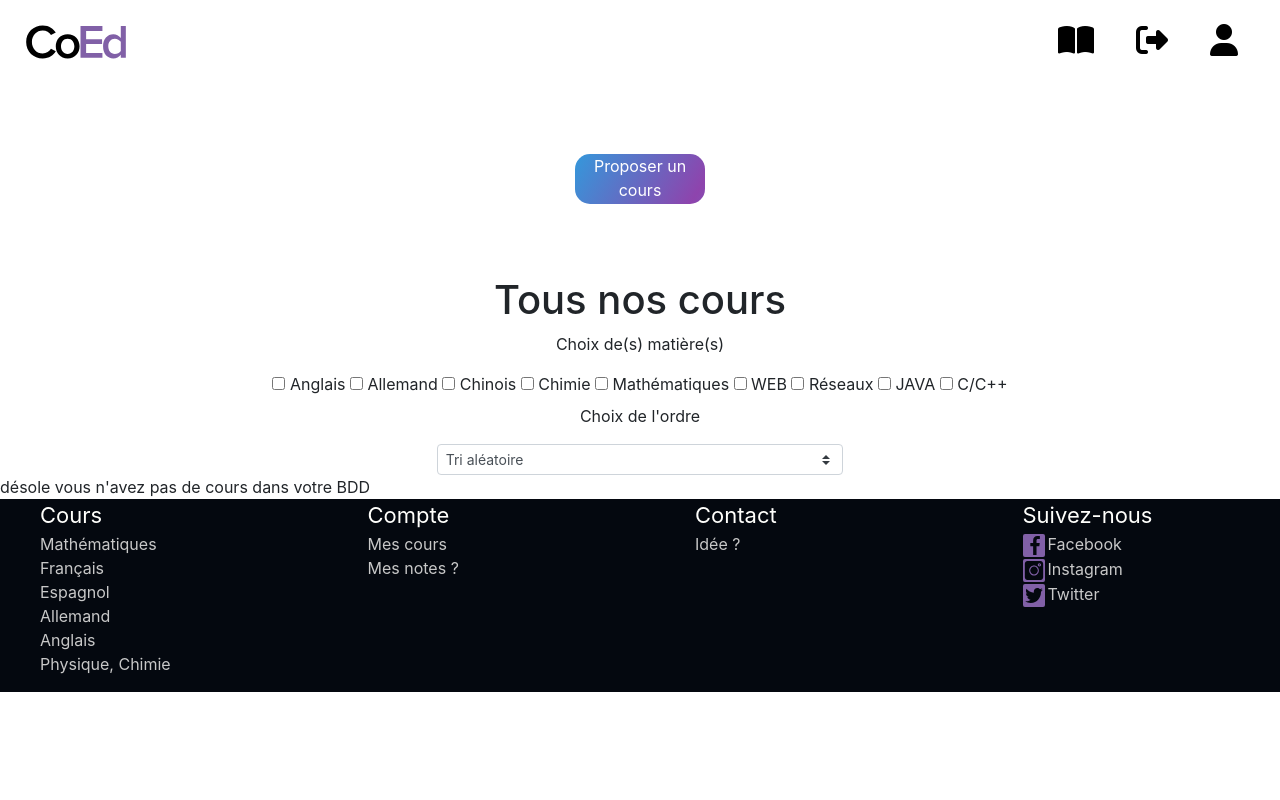
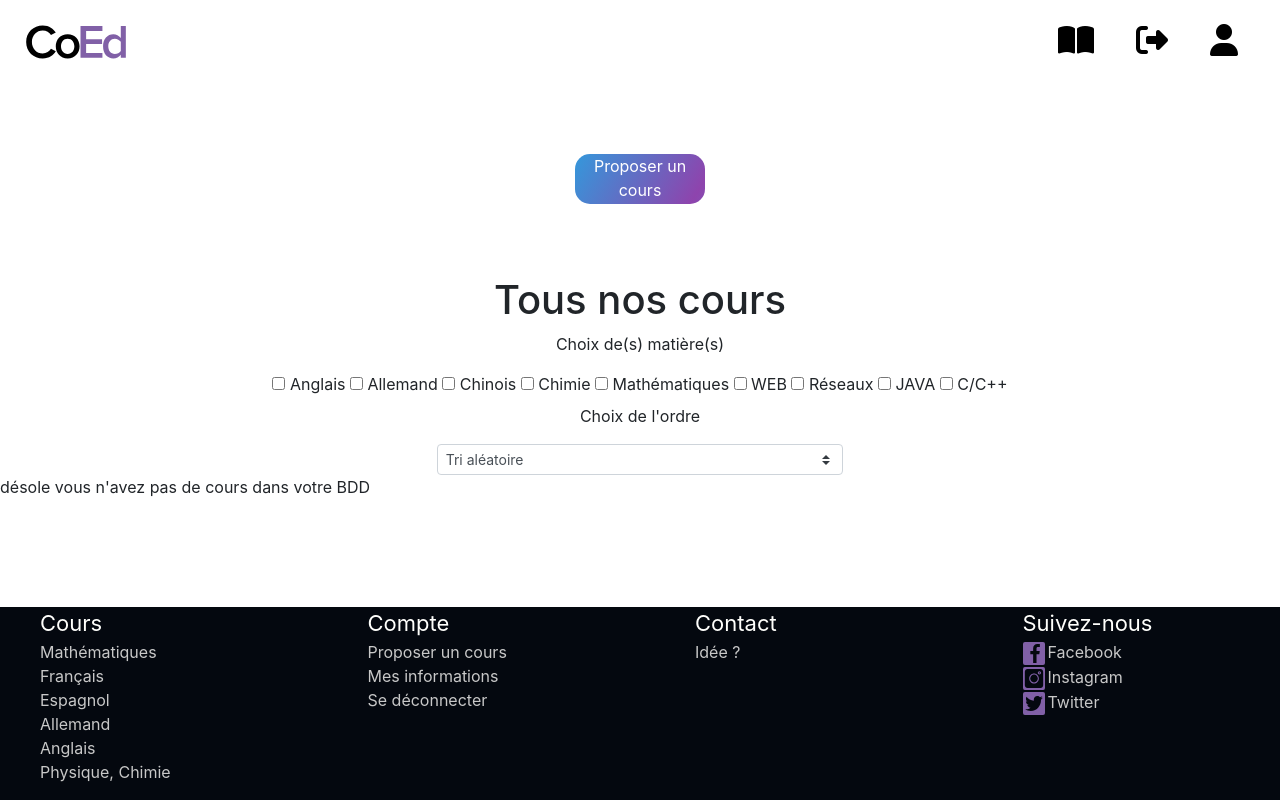
Before and after one commit to YRLJ/WEBPJT, a PHP site: page /index.php?page=cours in a window 1280 px wide. Run offline with PHP 8.4, Linux system fonts and the light colour scheme; the visitor is signed in with stand-in values (Sample User, id 1); data that the repository does not hold is empty; some libraries are stand-ins or nearby versions.

Commit message:
Fin HTML

```diff
--- a/models/footer.php
+++ b/models/footer.php
@@ -23,8 +23,14 @@
     <div class="col-sm-6 col-lg-3">
         <ul>
             <li id="first">Compte</li>
-            <li><a href="">Mes cours</a></li>
-            <li><a href="">Mes notes ?</a></li>
+            <?php if (isset($_SESSION['type']) && ($_SESSION['type'] == "admin" || $_SESSION['type'] == "user")) {
+                        echo "<li><a href=\"index.php?page=proposercours\">Proposer un cours</a></li>";
+                        echo "<li><a href=\"index.php?page=login\">Mes informations</a></li>";
+                        echo "<li><a href=\"index.php?page=logout\">Se déconnecter</a></li>";
+
+                    } else {
+                        echo "<li><a href=\"index.php?page=login\">Se connecter</a></li>";
+                    } ?>
         </ul>
     </div>
     <div class="col-sm-6 col-lg-3">
--- a/styles/stylecours.css
+++ b/styles/stylecours.css
@@ -1,5 +1,9 @@
 body h1 {
     text-align: center;
+}
+
+body {
+    overflow: hidden;
 }
 
 div.touslescours {
@@ -44,6 +48,10 @@ div.touslescours div#note {
     text-align: right;
 }
 
+div.tri {
+    overflow: hidden;
+}
+
 div.tri div p {
     text-align: center;
 }
--- a/styles/stylefooter.css
+++ b/styles/stylefooter.css
@@ -3,6 +3,9 @@ footer {
     background-color: var(--black_web);
     color: var(--white_web);
     overflow: hidden;
+    position: fixed;
+    width: 100%;
+    bottom: 0;
 }
 
 footer div div ul li {
```
Also changed, not shown: styles/styleaccueil.css (+0 -36 lines), images/ajax-loader.gif (deleted).
